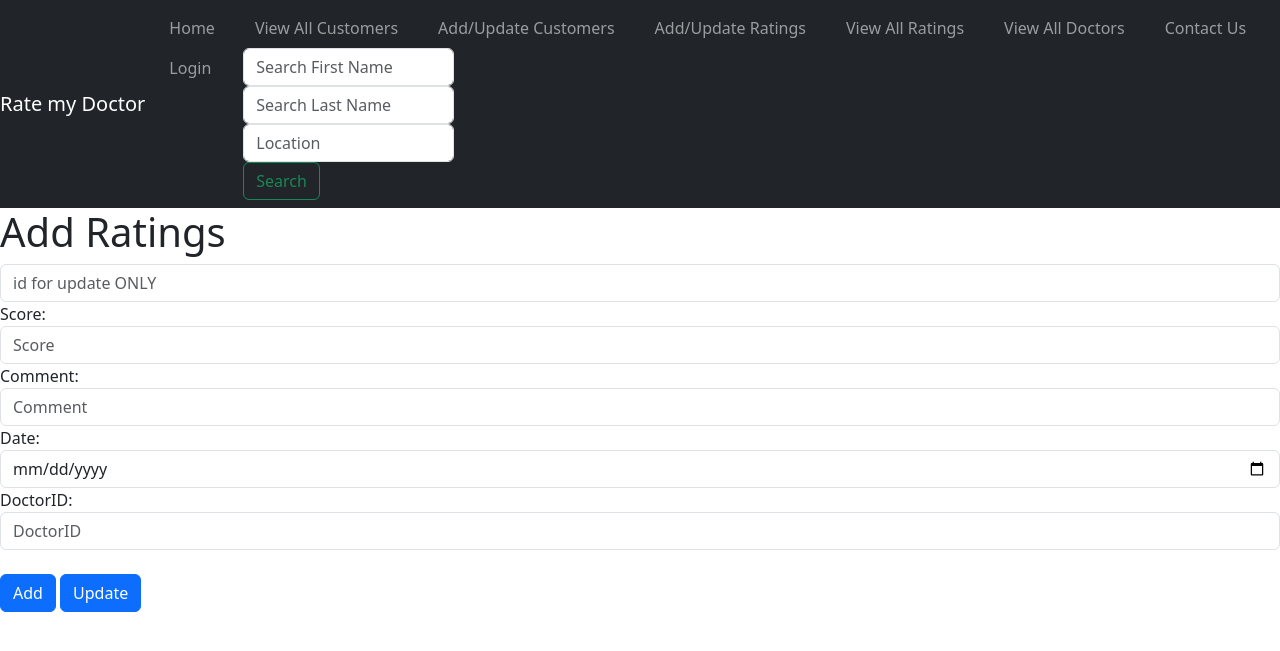
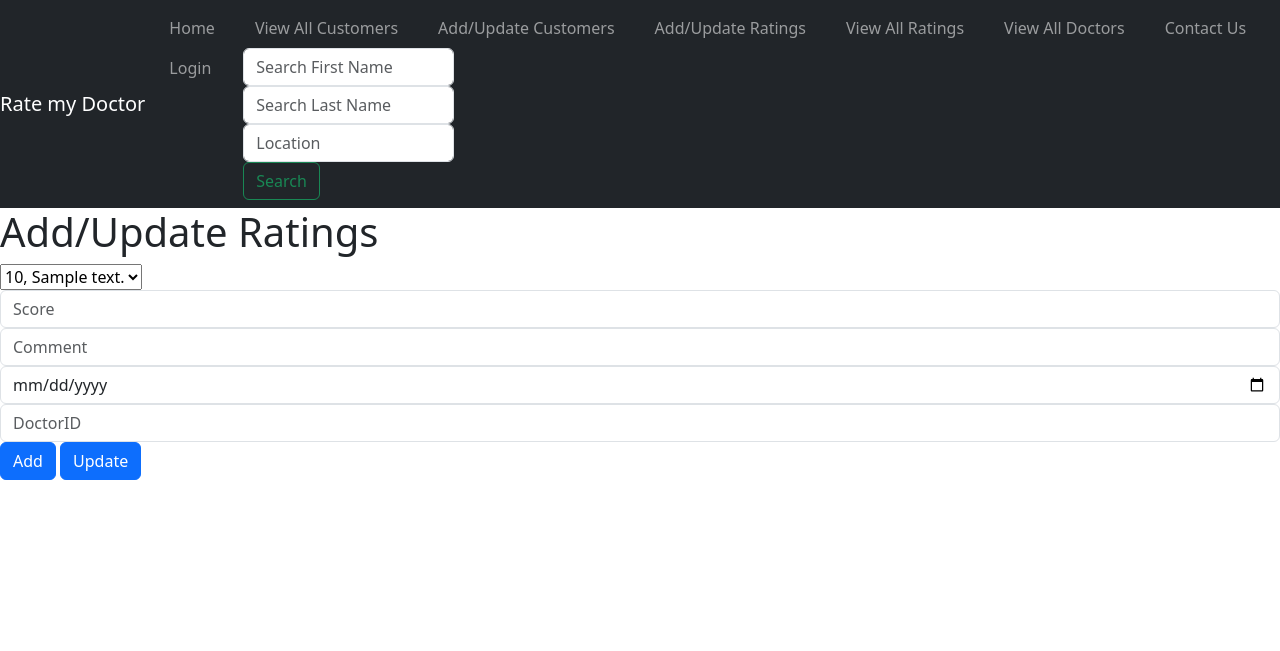
Before and after one commit to vivelaviet/RateMyDoctor, a PHP site: page /addratings.php in a window 1280 px wide. Shown: the top 651 px of the page. Run offline with PHP 8.4, Linux system fonts and the light colour scheme; tables that the repository leaves empty hold one stand-in row (values such as "Sample post"); a stand-in replaces the project's code that opens the database connection.

Commit message:
Changed Update Ratings input to dropdown
Slightly reformatted the add and update buttons for adddoctors as well

```diff
--- a/adddoctors.php
+++ b/adddoctors.php
@@ -37,15 +37,15 @@
         <input type="text" class="form-control" name="last" placeholder="Last Name">
         <input type="text" class="form-control" name="specialization" placeholder="Specialization">
         <input type="text" class="form-control" name="location" placeholder="Location">
-        <button type="update" class="btn btn-primary" name="update" value="Submit">Update</button>
-        <button type="submit" class="btn btn-primary" name="submit" value="Submit">Submit</button>
+        <button type="submit" class="btn btn-primary" name="add" value="Add">Add</button>
+        <button type="update" class="btn btn-primary" name="update" value="Update">Update</button>
     </form>
 
     <?php
 
     $successMessage = "";
 
-    if (isset($_POST['submit'])) {
+    if (isset($_POST['add'])) {
         if(!$conn)
             echo mysql_error($conn);
 
--- a/addratings.php
+++ b/addratings.php
@@ -15,41 +15,43 @@
     ?>
 </header>
 <body>
-    <h1>Add Ratings</h1>
+    <h1>Add/Update Ratings</h1>
     <form action="<?php echo htmlspecialchars($_SERVER["PHP_SELF"]);?>"  method="post">
-        <input type="number" class="form-control" name="id" placeholder="id for update ONLY">
-        <label >Score:</label>
-        <input type="number" class="form-control" name="score" placeholder="Score" >
-        <label >Comment:</label>
-        <input type="text" class="form-control" name="comment" placeholder="Comment" >
-        <label >Date:</label>
-        <input type="date" class="form-control" name="date" placeholder="Date" >
-        <label >DoctorID:</label>
-        <input type="number" class="form-control" name="doctorID" placeholder="DoctorID" /><br>
+    <?php
+        include_once 'db.php';
+        $sql = "SELECT * FROM ratings";
+        $result = $conn->query($sql);
+        echo "<select name='ratingID'>";
+        while ($results = $result->fetch_assoc()) {
+            echo "<option value='" . $results['RatingID'] . "'>" . $results['Score'] . ", ". $results['Comment'] . "</option>";
+        }
+        echo "</select>";
+        ?>
+        <input type="number" class="form-control" name="score" placeholder="Score">
+        <input type="text" class="form-control" name="comment" placeholder="Comment">
+        <input type="date" class="form-control" name="date" placeholder="Date">
+        <input type="number" class="form-control" name="doctorID" placeholder="DoctorID">
         <button type="submit" class="btn btn-primary" name="add" value="Add">Add</button>
         <button type="update" class="btn btn-primary" name="update" value="Update">Update</button>
-	</form>
-
+    </form>
 
     <?php
     include_once 'db.php';
     $successMessage = "";
     if (isset($_POST['add'])) {
-
         if(!$conn)
             echo mysql_error($conn);
 
-        // //validated your inputs fields
+        //validated your inputs fields
         $score = $_POST['score'];
         $comment = $_POST['comment'];
         $date = $_POST['date'];
         $doctorID = $_POST['doctorID'];
-        // //prepare and bind
+        //prepare and bind
         $sql = $conn->prepare("INSERT INTO ratings (Score,Comment,Date,DoctorID) VALUES (?,?,?,?)");
         $sql->bind_param("sssi", $score, $comment, $date, $doctorID);
 
         if ($sql->execute()) {
-
             echo("Rating has been added");
         }
 
@@ -61,26 +63,30 @@
             echo mysql_error($conn);
 
         //validated your inputs fields
+        $ratingID = $_POST['ratingID'];
         $score = $_POST['score'];
         $comment = $_POST['comment'];
         $date = $_POST['date'];
         $doctorID = $_POST['doctorID'];
-        $id=$_POST['id'];
 
-
-        $sql = $conn->prepare("UPDATE ratings SET Score=?,Comment=?,Date=?,DoctorID=? WHERE RatingID=?");
-        $sql->bind_param("sssii", $score, $comment, $date, $doctorID,$id);
+        $sql = $conn->prepare("UPDATE ratings SET Score=?, Comment=?, Date=?, DoctorID=? WHERE RatingID=?");
+        $sql->bind_param("sssii", $score, $comment, $date, $doctorID, $ratingID);
 
         // Check if the query was successful
         if ($sql->execute()) {
             echo "Rating has been updated";
+        } else {
+            echo "Error updating rating: " . $conn->error;
         }
 
     $sql->close();
     $conn->close();
     }
-    ?>
+?>
 
-<script src="https://cdn.jsdelivr.net/npm/bootstrap@5.3.0-alpha3/dist/js/bootstrap.bundle.min.js" integrity="sha384-ENjdO4Dr2bkBIFxQpeoTz1HIcje39Wm4jDKdf19U8gI4ddQ3GYNS7NTKfAdVQSZe" crossorigin="anonymous"></script>
+
+
+    <script src="https://cdn.jsdelivr.net/npm/bootstrap@5.3.0-alpha3/dist/js/bootstrap.bundle.min.js" integrity="sha384-ENjdO4Dr2bkBIFxQpeoTz1HIcje39Wm4jDKdf19U8gI4ddQ3GYNS7NTKfAdVQSZe" crossorigin="anonymous"></script>
+
 
 </body>
```
